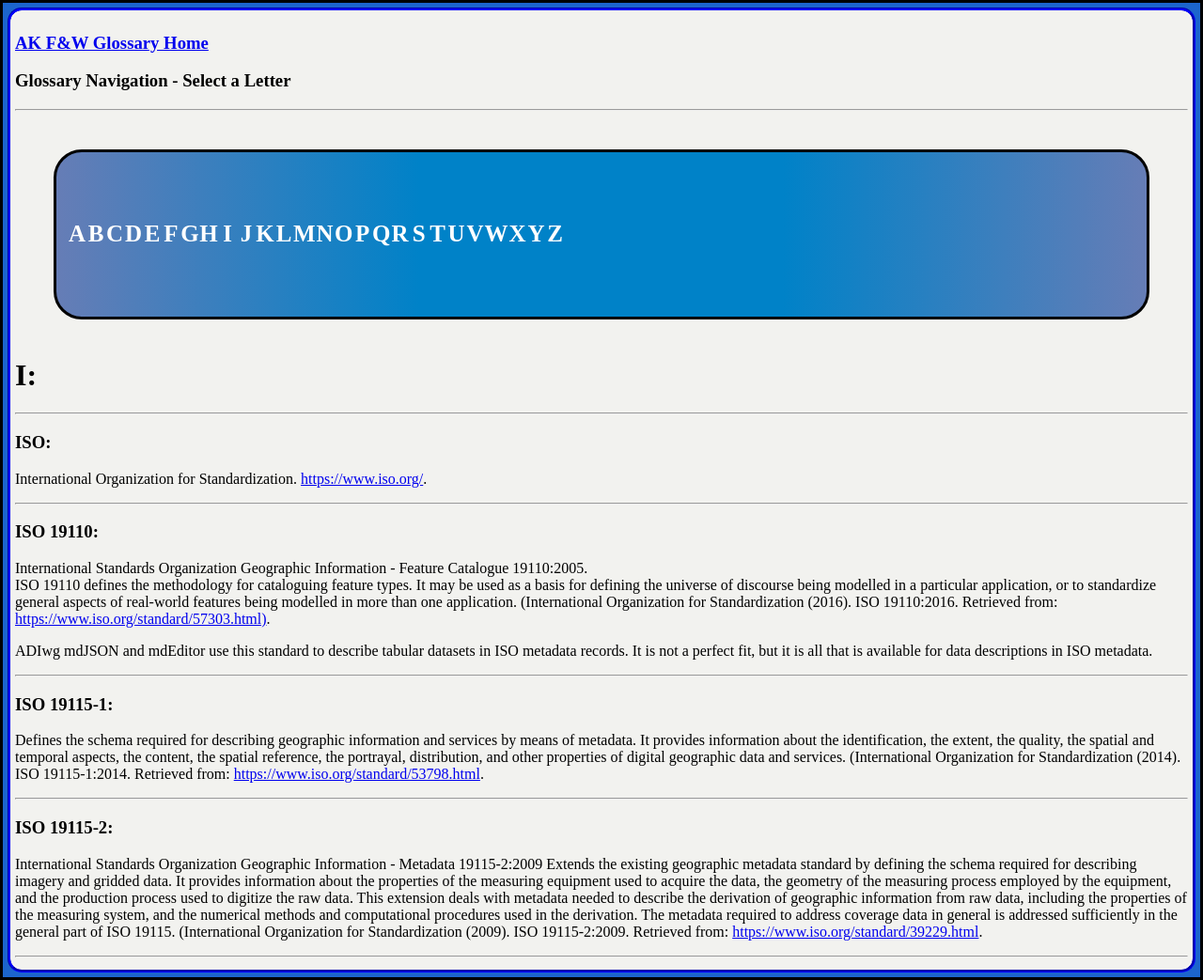
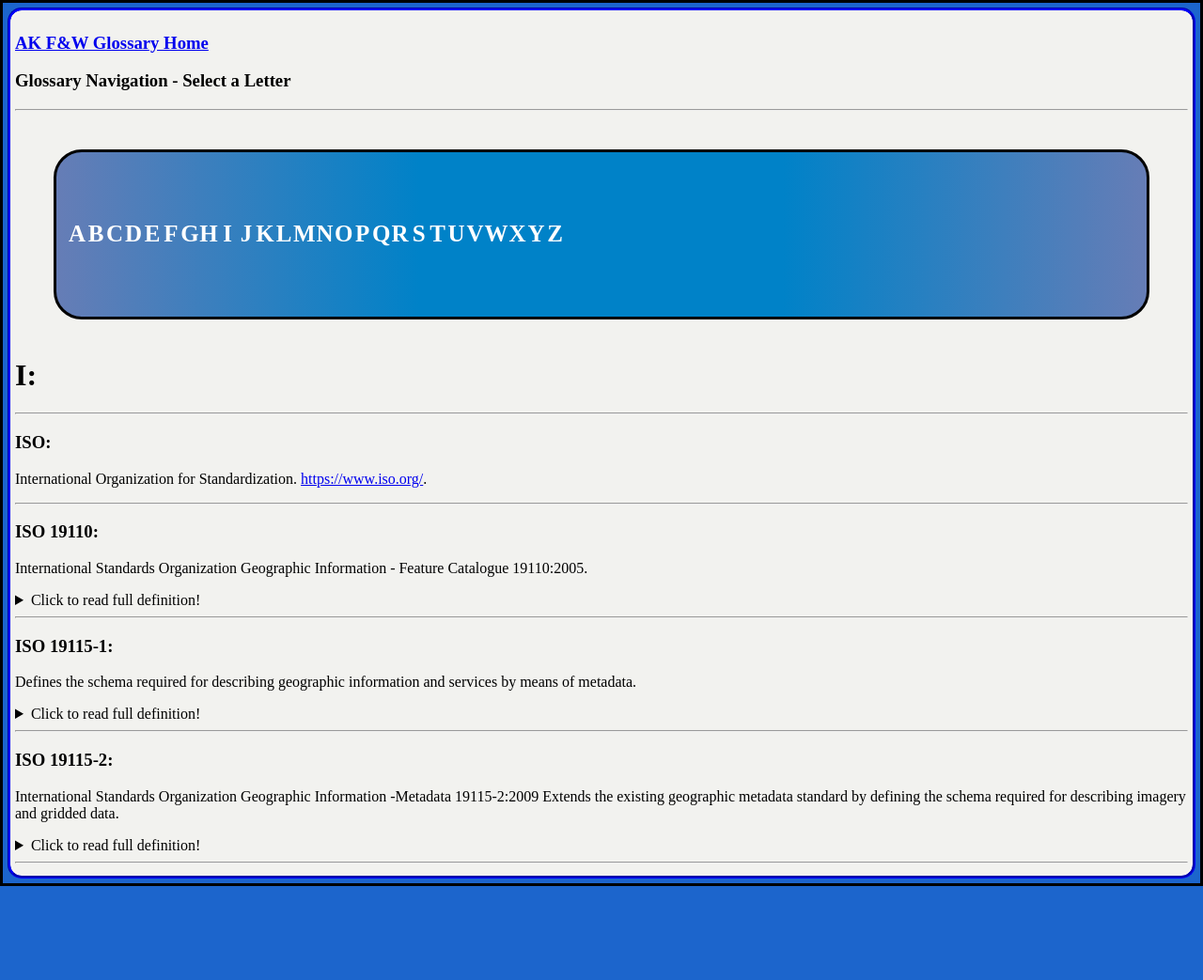
Before and after one commit to ThePanamalien/TestOne, a Jekyll site: the page built from _pages/I.md, in a window 1280 px wide. Shown: the whole page at 94% size. Built offline with Jekyll 4.4.1, drawn with Linux system fonts in a browser that asks for light colours; after the commit the page ends 943 px from its top, so only the background shows below that.

Commit message:
Update I.md
Added in "Click Here" tags.

```diff
--- a/_pages/I.md
+++ b/_pages/I.md
@@ -15,6 +15,10 @@ ___
 
 ### **ISO 19110:**
 International Standards Organization Geographic Information - Feature Catalogue 19110:2005.
+
+<details>
+  <summary>Click to read full definition!</summary>
+<p>
 ISO 19110 defines the methodology for cataloguing feature types.
 It may be used as a basis for defining the universe of discourse being modelled in a particular application,
 or to standardize general aspects of real-world features being modelled in more than one application.
@@ -23,27 +27,44 @@ ISO 19110:2016. Retrieved from: [https://www.iso.org/standard/57303.html)](https
 
 ADIwg mdJSON and mdEditor use this standard to describe tabular datasets in ISO metadata records.
 It is not a perfect fit, but it is all that is available for data descriptions in ISO metadata.
+</p>
+</details>
 
 ___
 
 ### **ISO 19115-1:**
 Defines the schema required for describing geographic information and services by means of metadata.
+
+<details>
+  <summary>Click to read full definition!</summary>
+<p>
 It provides information about the identification, the extent, the quality, the spatial and temporal aspects,
 the content, the spatial reference, the portrayal, distribution, and other properties of digital geographic
 data and services. (International Organization for Standardization (2014). ISO 19115-1:2014.
 Retrieved from: [https://www.iso.org/standard/53798.html](https://www.iso.org/standard/53798.html).
+</p>
+</details>
 
 ___
 
 ### **ISO 19115-2:**
-International Standards Organization Geographic Information - Metadata 19115-2:2009 Extends the existing geographic
+International Standards Organization Geographic Information -Metadata 19115-2:2009 Extends the existing geographic
 metadata standard by defining the schema required for describing imagery and gridded data.
+
+<details>
+  <summary>Click to read full definition!</summary>
+<p>
 It provides information about the properties of the measuring equipment used to acquire the data, the geometry of
-the measuring process employed by the equipment, and the production process used to digitize the raw data.
+the measuring process employed by the equipment, and the production process used to digitize the raw data. <br>
 This extension deals with metadata needed to describe the derivation of geographic information from raw data,
 including the properties of the measuring system, and the numerical methods and computational procedures used
-in the derivation. The metadata required to address coverage data in general is addressed sufficiently in the
+in the derivation. <br>
+The metadata required to address coverage data in general is addressed sufficiently in the
 general part of ISO 19115. (International Organization for Standardization (2009). ISO 19115-2:2009.
-Retrieved from: [https://www.iso.org/standard/39229.html](https://www.iso.org/standard/39229.html).
+<br>
+Retrieved from: <a href="https://www.iso.org/standard/39229.html">https://www.iso.org/standard/39229.html</a>
+</p>
+</details>
+
 
 ___
```
